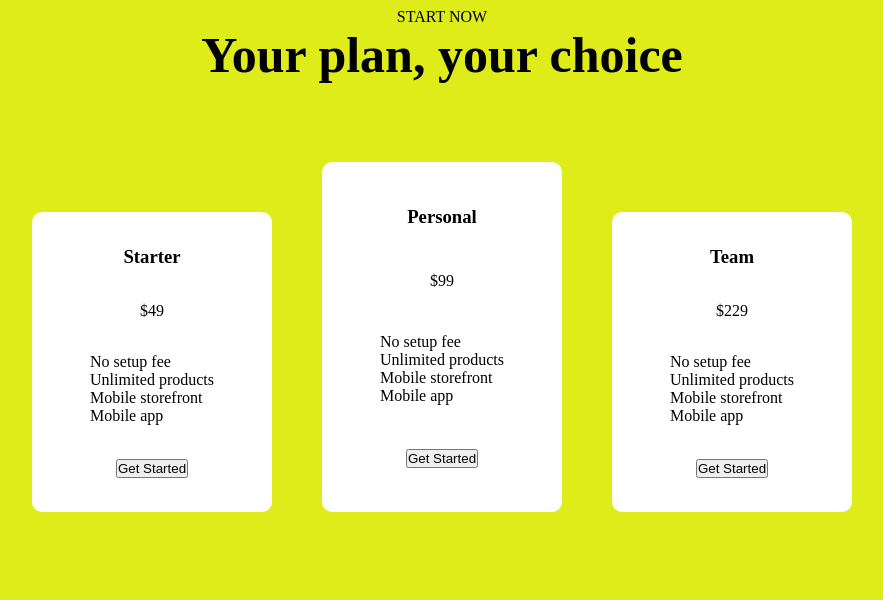
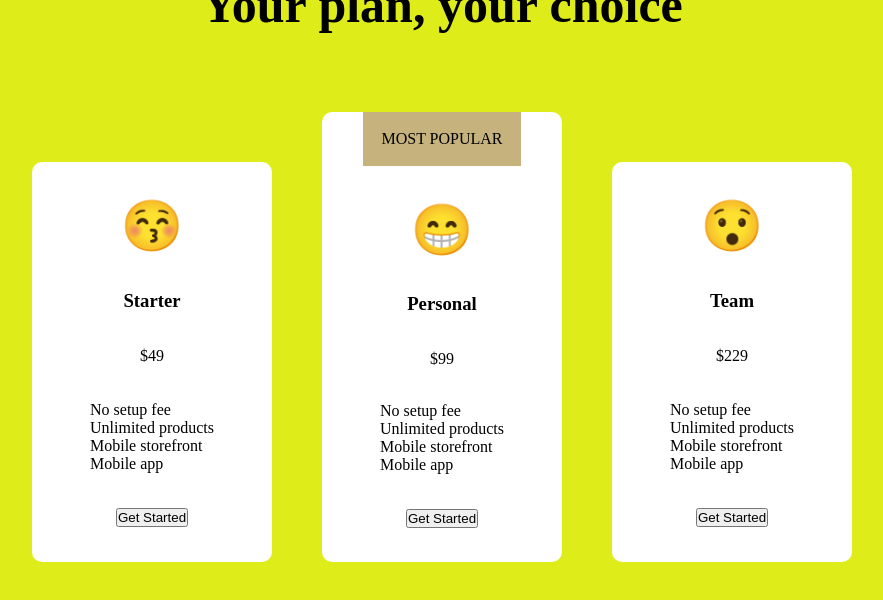
Before and after one commit to FeJoToRe/Tarea-9, a plain HTML site: page index.html in a window 1280 px wide. Shown: the whole page, without its empty margins (198-1081 px from the left). Drawn offline with Linux system fonts and the light colour scheme.

Commit message:
-Agregados emojis -Diseño imitado para las tarjetas
(falta alinear texto y dar formato a los botones.

```diff
--- a/estilo.css
+++ b/estilo.css
@@ -40,7 +40,7 @@ body {
 
     background-color: white !important;
     width: 240px;
-    height: 300px;
+    height: 400px;
     display: flex;
     justify-content: space-evenly;
     align-items: center;
@@ -52,12 +52,22 @@ body {
 
     background-color: white !important;
     width: 240px;
-    height: 350px;
+    height: 450px;
     display: flex;
-    justify-content: space-evenly;
+    justify-content: flex-start;
     align-items: center;
     border-radius: 10px;
     flex-direction: column;
+
+}
+
+.contenido-central {
+    width: 100%;
+    flex: 1;
+    display: flex;
+    flex-direction: column;
+    justify-content: space-evenly;
+    align-items: center;
 }
 
 
@@ -73,3 +83,20 @@ li {
     gap: 50px;
 
 }
+
+.emoji {
+    font-size: 50px;
+}
+
+.popular {
+    display: flex;
+    flex-direction: column;
+    justify-content: center;
+    align-items: center;
+    align-self: center;
+    min-height: 20px;
+    background-color: rgb(198, 178, 124);
+    color: rgb(0, 0, 0);
+    padding: 18px;
+
+}
--- a/index.html
+++ b/index.html
@@ -25,6 +25,9 @@
     <div class="cajonTarjetas">
 
         <div class="tarjeta">
+
+           <div class="emoji"> &#128538;</div>
+
             <h3>Starter</h3>
             <p>$49</p>
             <ul>
@@ -40,6 +43,12 @@
 
         <div class="tarjeta-central">
 
+            <div class="popular"><p>MOST POPULAR</p></div>
+
+            <div class="contenido-central">
+
+            <div class="emoji">&#128513;</div>
+
             <h3>Personal</h3>
             <p>$99</p>
             <ul>
@@ -50,9 +59,13 @@
             </ul>
 
             <button>Get Started</button>
+
+            </div>
         </div>
 
         <div class="tarjeta">
+
+            <div class="emoji">&#128559;</div>
 
             <h3>Team</h3>
             <p>$229</p>
```
